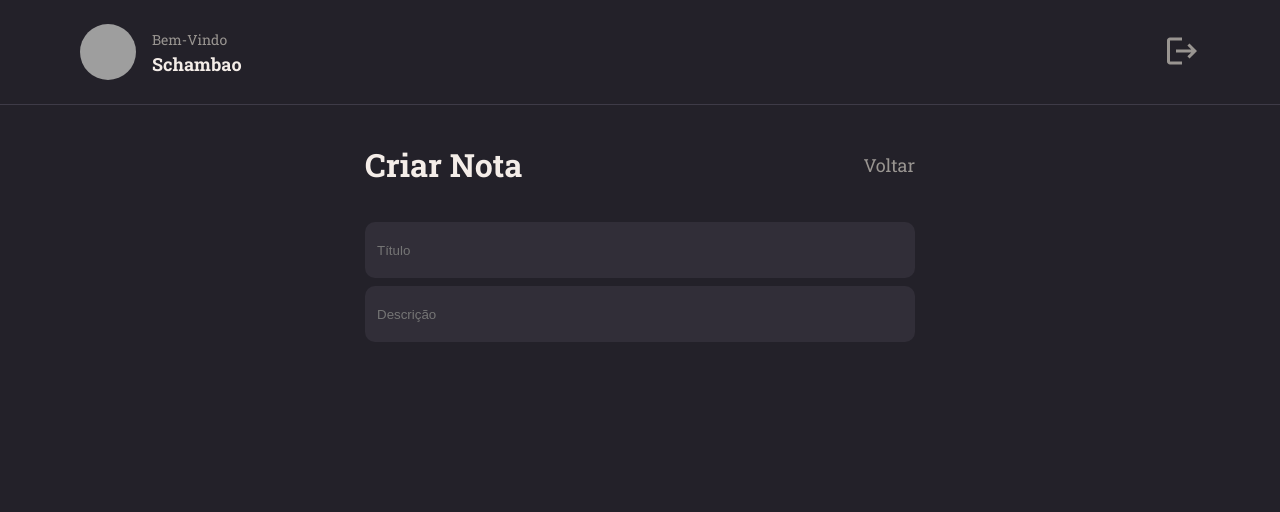
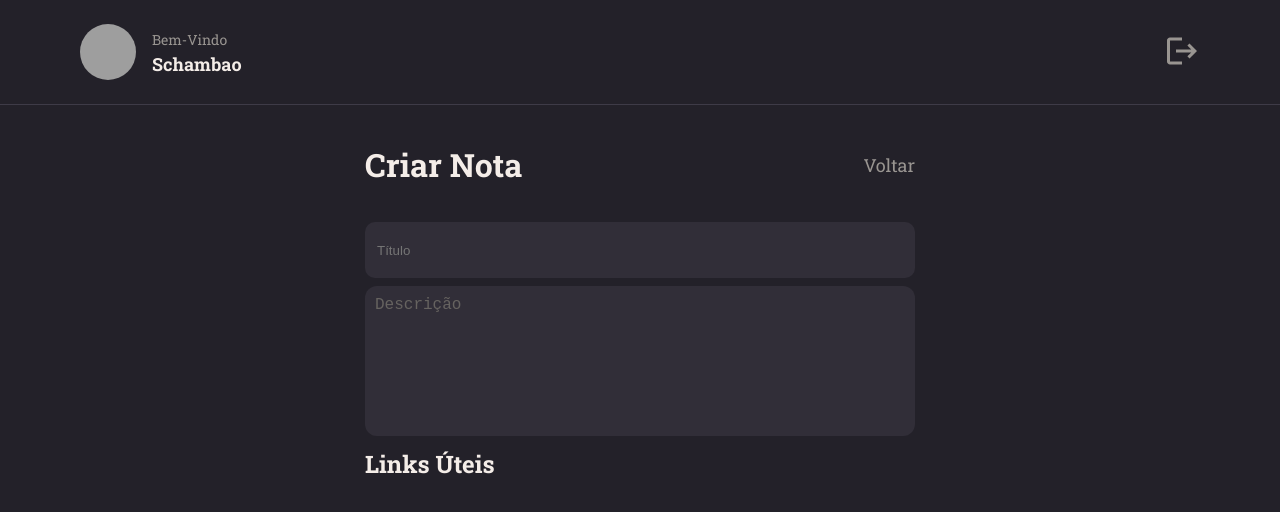
Before and after one commit to Schambin/rocket-notes-front, a React (Vite) app: page / in a window 1280 px wide. Shown: the top 512 px of the page. Built offline with nearby package versions, Linux system fonts and the light colour scheme; grey boxes are pictures that could not be loaded.

Commit message:
text area part

```diff
--- /dev/null
+++ b/src/components/textArea/index.jsx
@@ -0,0 +1,9 @@
+import { Container } from './styles'
+
+export function TextArea({ value, ...rest }) {
+    return (
+        <Container {...rest}>
+                {value}
+        </Container>
+    )
+}
--- /dev/null
+++ b/src/components/textArea/styles.js
@@ -0,0 +1,26 @@
+import styled from "styled-components";
+
+export const Container = styled.textarea`
+    width: 100%;
+    height: 15rem;
+
+    padding: 1rem;
+    margin-bottom: .8rem;
+
+    background-color: ${({ theme }) => theme.COLORS.BACKGROUND_800};
+    color: white;
+
+    border-radius: 1.2rem;
+    border: none;
+    resize: none;
+
+    font-size: 1.6rem;
+
+    &::placeholder {
+        color: ${({ theme }) => theme.COLORS.GRAY_300};
+    }
+
+    &:active, &:focus {
+        outline: 2px solid ${({ theme }) => theme.COLORS.GRAY_100};
+    }
+`;
--- a/src/pages/NewNote/index.jsx
+++ b/src/pages/NewNote/index.jsx
@@ -1,7 +1,9 @@
 import { Container, Form } from './styles.js'
+import { MdClose } from "react-icons/md";
 
 import { Header } from '../../components/header'
 import { Input } from '../../components/input'
+import { TextArea } from '../../components/textArea'
 
 export function NewNote() {
     return (
@@ -14,8 +16,12 @@ export function NewNote() {
                         <h1>Criar Nota</h1>
                         <a href="/">Voltar</a>
                     </header>
+
                     <Input placeholder="Título" />
-                    <Input placeholder="Descrição"/>
+                    <TextArea placeholder="Descrição" />
+
+                    <h2>Links Úteis</h2>
+
                 </Form>
             </main>
         </Container>
```
